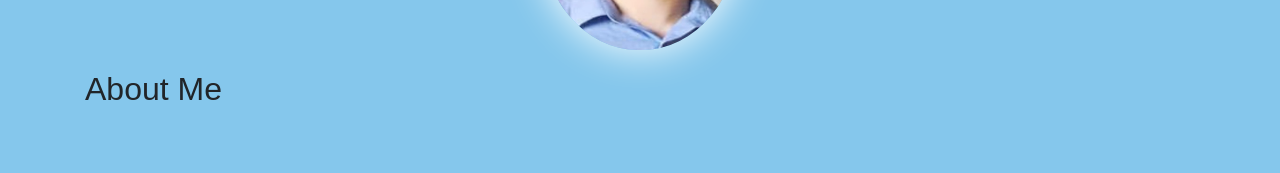
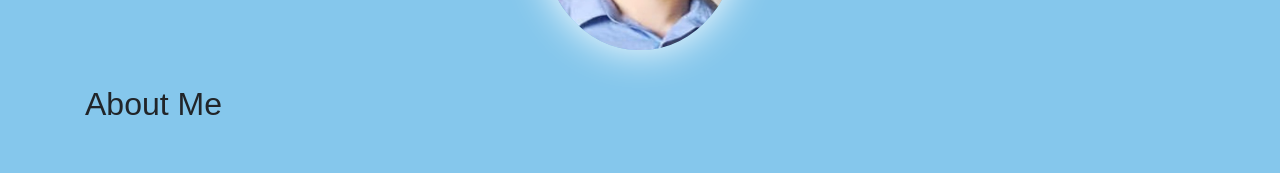
Before and after one commit to Jsieler/react-portfolio, a React (Create React App) app: page / in a window 1280 px wide. Shown: the part 433-606 px from the top of the page. Built offline with nearby package versions, Linux system fonts and the light colour scheme.

Commit message:
updating font

```diff
--- a/package.json
+++ b/package.json
@@ -1,4 +1,5 @@
 {
+  "homepage": "https://jsieler.github.io/react-portfolio/",
   "name": "react-portfolio",
   "version": "0.1.0",
   "private": true,
@@ -13,6 +14,8 @@
     "web-vitals": "^1.1.2"
   },
   "scripts": {
+    "predeploy": "npm run build",
+    "deploy": "gh-pages -d build",
     "start": "react-scripts start",
     "build": "react-scripts build",
     "test": "react-scripts test",
@@ -35,5 +38,8 @@
       "last 1 firefox version",
       "last 1 safari version"
     ]
+  },
+  "devDependencies": {
+    "gh-pages": "^3.2.3"
   }
 }
--- a/src/index.css
+++ b/src/index.css
@@ -1,8 +1,6 @@
 body {
   margin: 0;
-  font-family: -apple-system, BlinkMacSystemFont, 'Segoe UI', 'Roboto', 'Oxygen',
-    'Ubuntu', 'Cantarell', 'Fira Sans', 'Droid Sans', 'Helvetica Neue',
-    sans-serif;
+  font-family:oblique, italic, normal;
   -webkit-font-smoothing: antialiased;
   -moz-osx-font-smoothing: grayscale;
   background-color: #85c7ec;
@@ -121,7 +119,7 @@ h1 {
 
 h2 {
   font-family: fantasy;
-  margin-top: 15px;
+  margin-top: 35px;
   margin-bottom: 10px;
 }
 
```
Also changed, not shown: 1 other file (tests, documents, lock files or other folders).
